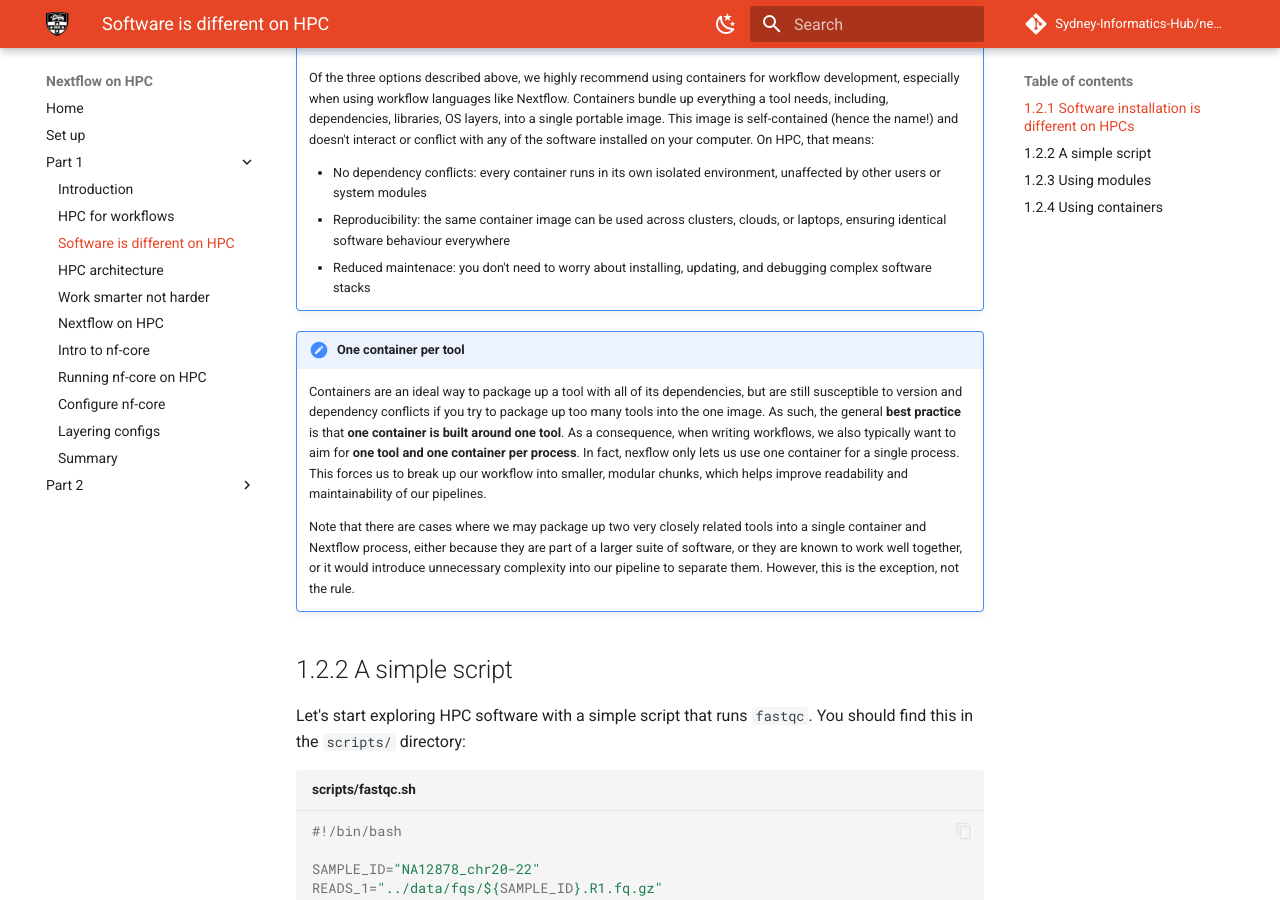
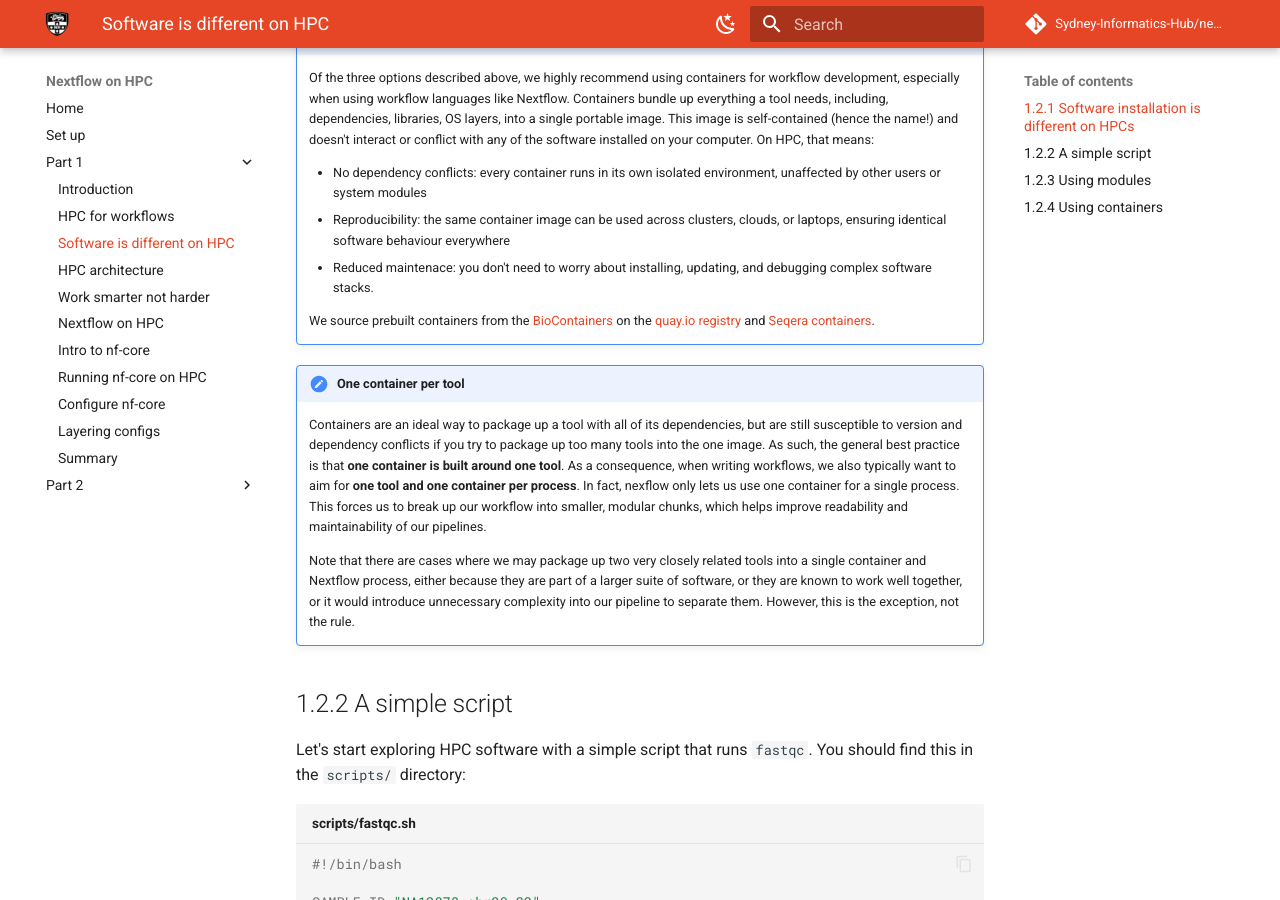
Before and after one commit to Sydney-Informatics-Hub/nextflow-hpc-workshop, an MkDocs documentation site: the page built from docs/part1/01_2_hpc_software.md, in a window 1280 px wide and 900 px high, scrolled down 1636 px. Built offline with MkDocs 1.6.1 and Material for MkDocs 9.7.7, drawn with Linux system fonts in a browser that asks for light colours; comment, search, counter and statistics services are not loaded.

Commit message:
Add links to biocontainers, quay.io, seqera containers

```diff
--- a/docs/part1/01_2_hpc_software.md
+++ b/docs/part1/01_2_hpc_software.md
@@ -40,11 +40,13 @@ This might seem like a pretty significant problem, but don't worry! You can stil
 
     - No dependency conflicts: every container runs in its own isolated environment, unaffected by other users or system modules
     - Reproducibility: the same container image can be used across clusters, clouds, or laptops, ensuring identical software behaviour everywhere
-    - Reduced maintenace: you don't need to worry about installing, updating, and debugging complex software stacks
+    - Reduced maintenace: you don't need to worry about installing, updating, and debugging complex software stacks.
+
+    We source prebuilt containers from the [BioContainers](https://biocontainers.pro/) on the [quay.io registry](https://quay.io/) and [Seqera containers](https://seqera.io/containers/).
 
 !!! note "One container per tool"
 
-    Containers are an ideal way to package up a tool with all of its dependencies, but are still susceptible to version and dependency conflicts if you try to package up too many tools into the one image. As such, the general **best practice** is that **one container is built around one tool**. As a consequence, when writing workflows, we also typically want to aim for **one tool and one container per process**. In fact, nexflow only lets us use one container for a single process. This forces us to break up our workflow into smaller, modular chunks, which helps improve readability and maintainability of our pipelines.
+    Containers are an ideal way to package up a tool with all of its dependencies, but are still susceptible to version and dependency conflicts if you try to package up too many tools into the one image. As such, the general best practice is that **one container is built around one tool**. As a consequence, when writing workflows, we also typically want to aim for **one tool and one container per process**. In fact, nexflow only lets us use one container for a single process. This forces us to break up our workflow into smaller, modular chunks, which helps improve readability and maintainability of our pipelines.
 
     Note that there are cases where we may package up two very closely related tools into a single container and Nextflow process, either because they are part of a larger suite of software, or they are known to work well together, or it would introduce unnecessary complexity into our pipeline to separate them. However, this is the exception, not the rule.
 
```
